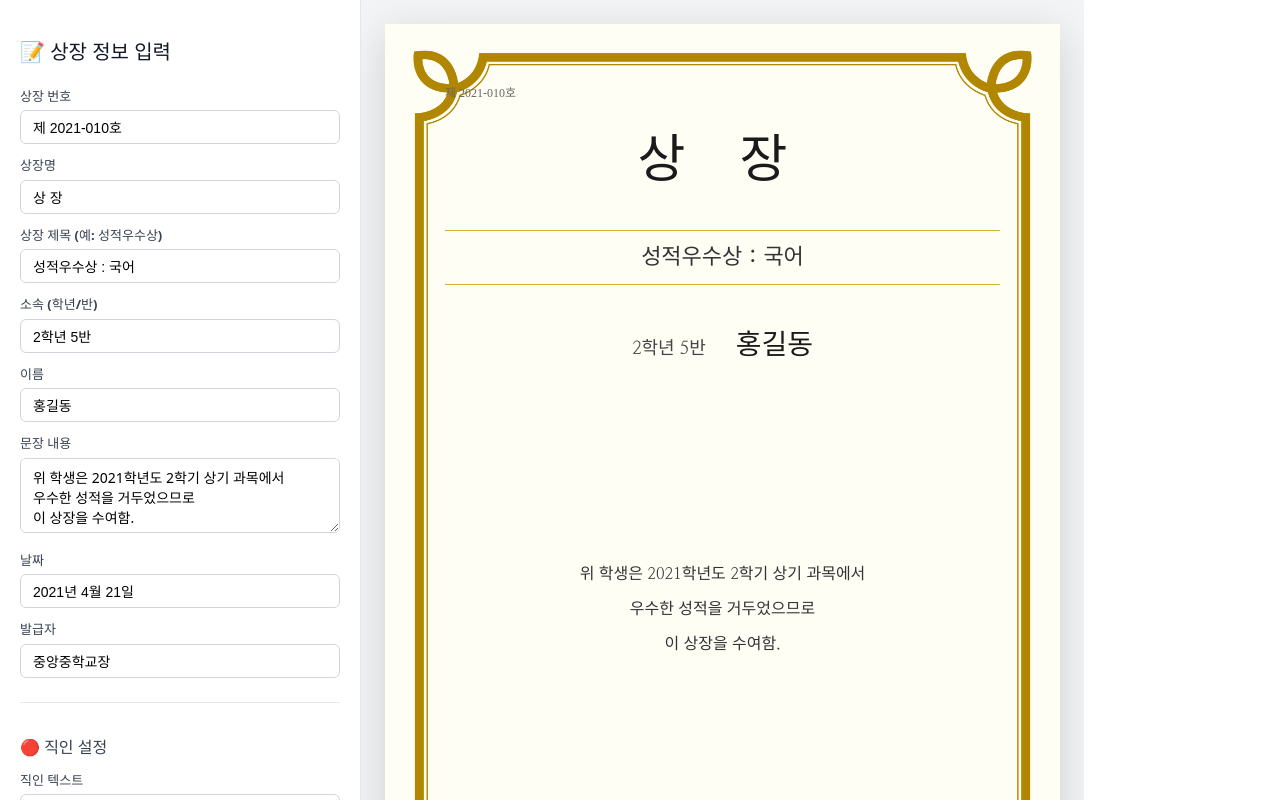
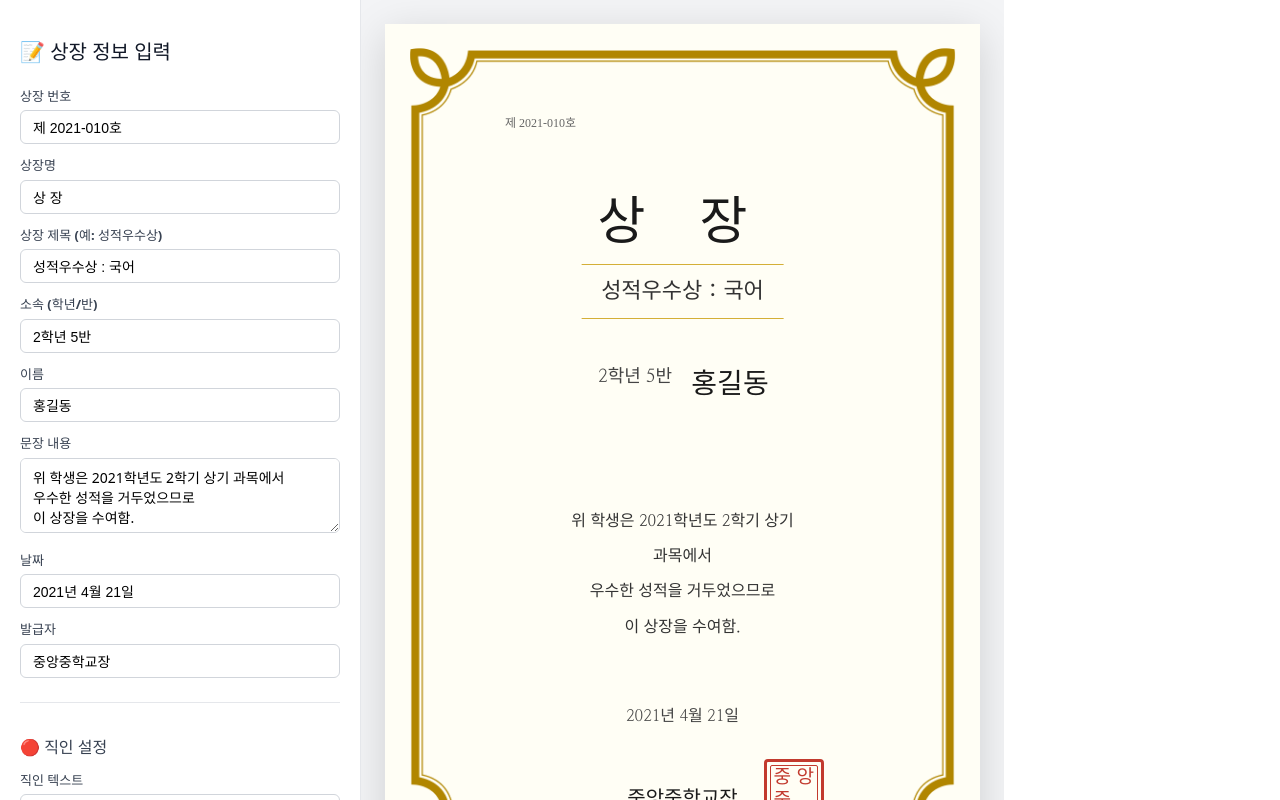
Before and after one commit to juajang/react-ai-experiment, a React (Vite) app: page /edit in a window 1280 px wide. Shown: the top 800 px of the page. Built offline with nearby package versions, Linux system fonts and the light colour scheme; a web font is replaced by a local one.

Commit message:
feat: 글자 위치와 크기 조절 가능하도록 추가

```diff
--- a/src/components/CertificatePreview.tsx
+++ b/src/components/CertificatePreview.tsx
@@ -1,17 +1,22 @@
 import { forwardRef } from 'react';
 import BorderFrame from './BorderFrame';
 import Stamp from './Stamp';
-import type { CertificateFormData, StampConfig, BorderStyle } from '../types/certificate';
+import DraggableText from './DraggableText';
+import type { CertificateFormData, StampConfig, BorderStyle, TextLayoutConfig, TextElementConfig } from '../types/certificate';
 
 interface CertificatePreviewProps {
   form: CertificateFormData;
   onStampChange: (stamp: StampConfig) => void;
   onBorderStyleChange: (style: BorderStyle) => void;
+  onTextLayoutChange: (field: keyof TextLayoutConfig, config: TextElementConfig) => void;
   isEditable?: boolean;
 }
 
 const CertificatePreview = forwardRef<HTMLDivElement, CertificatePreviewProps>(
-  ({ form, onStampChange, onBorderStyleChange, isEditable = true }, ref) => {
+  ({ form, onStampChange, onBorderStyleChange, onTextLayoutChange, isEditable = true }, ref) => {
+
+  const fontFamily = '"Noto Serif KR", "Nanum Myeongjo", "Batang", serif';
+
   return (
     <div
       ref={ref}
@@ -21,7 +26,6 @@ const CertificatePreview = forwardRef<HTMLDivElement, CertificatePreviewProps>(
         backgroundColor: '#fffef5',
         position: 'relative',
         boxShadow: '0 10px 40px rgba(0,0,0,0.15)',
-        padding: '40px',
         overflow: 'hidden'
       }}
     >
@@ -31,45 +35,184 @@ const CertificatePreview = forwardRef<HTMLDivElement, CertificatePreviewProps>(
         isEditable={isEditable}
       />
 
+      {/* 텍스트 요소들을 배치할 영역 */}
       <div style={{
-        position: 'relative',
-        height: '100%',
-        display: 'flex',
-        flexDirection: 'column',
-        padding: '20px',
-        zIndex: 10,
-        pointerEvents: 'none'
+        position: 'absolute',
+        inset: '60px',
+        zIndex: 10
       }}>
 
-        <div style={{ textAlign: 'left', fontSize: '12px', color: '#666', fontFamily: 'serif', marginBottom: '20px' }}>
+        {/* 상장번호 */}
+        <DraggableText
+          config={form.textLayout.number}
+          onChange={(config) => onTextLayoutChange('number', config)}
+          isEditable={isEditable}
+          defaultFontSize={12}
+          minFontSize={8}
+          maxFontSize={20}
+          style={{
+            color: '#666',
+            fontFamily: 'serif',
+            left: `${60 + form.textLayout.number.x}px`,
+            top: `${30 + form.textLayout.number.y}px`,
+            transform: 'none'
+          }}
+        >
           {form.number}
-        </div>
+        </DraggableText>
 
-        <div style={{ textAlign: 'center', fontSize: '52px', fontWeight: '700', color: '#1a1a1a', fontFamily: '"Noto Serif KR", "Nanum Myeongjo", "Batang", serif', letterSpacing: '20px', marginBottom: '30px' }}>
+        {/* 상장 제목 */}
+        <DraggableText
+          config={form.textLayout.title}
+          onChange={(config) => onTextLayoutChange('title', config)}
+          isEditable={isEditable}
+          defaultFontSize={52}
+          minFontSize={30}
+          maxFontSize={80}
+          style={{
+            fontWeight: '700',
+            color: '#1a1a1a',
+            fontFamily,
+            letterSpacing: '20px',
+            left: `calc(50% + ${form.textLayout.title.x}px)`,
+            top: `${100 + form.textLayout.title.y}px`,
+            transform: 'translateX(-50%)'
+          }}
+        >
           {form.title}
-        </div>
+        </DraggableText>
 
-        <div style={{ textAlign: 'center', fontSize: '22px', fontWeight: '600', color: '#333', fontFamily: '"Noto Serif KR", "Nanum Myeongjo", "Batang", serif', marginBottom: '40px', borderBottom: '1px solid #d4af37', borderTop: '1px solid #d4af37', padding: '10px 0' }}>
+        {/* 상 종류 */}
+        <DraggableText
+          config={form.textLayout.awardTitle}
+          onChange={(config) => onTextLayoutChange('awardTitle', config)}
+          isEditable={isEditable}
+          defaultFontSize={22}
+          minFontSize={14}
+          maxFontSize={36}
+          style={{
+            fontWeight: '600',
+            color: '#333',
+            fontFamily,
+            borderBottom: '1px solid #d4af37',
+            borderTop: '1px solid #d4af37',
+            padding: '10px 20px',
+            left: `calc(50% + ${form.textLayout.awardTitle.x}px)`,
+            top: `${180 + form.textLayout.awardTitle.y}px`,
+            transform: 'translateX(-50%)'
+          }}
+        >
           {form.awardTitle}
-        </div>
+        </DraggableText>
 
-        <div style={{ display: 'flex', justifyContent: 'center', alignItems: 'baseline', gap: '30px', marginBottom: '50px', fontFamily: '"Noto Serif KR", "Nanum Myeongjo", "Batang", serif' }}>
-          <span style={{ fontSize: '18px', color: '#444' }}>{form.grade}</span>
-          <span style={{ fontSize: '28px', fontWeight: '700', color: '#1a1a1a' }}>{form.name}</span>
-        </div>
+        {/* 학년/반 */}
+        <DraggableText
+          config={form.textLayout.grade}
+          onChange={(config) => onTextLayoutChange('grade', config)}
+          isEditable={isEditable}
+          defaultFontSize={18}
+          minFontSize={12}
+          maxFontSize={30}
+          style={{
+            color: '#444',
+            fontFamily,
+            left: `calc(40% + ${form.textLayout.grade.x}px)`,
+            top: `${280 + form.textLayout.grade.y}px`,
+            transform: 'translateX(-50%)'
+          }}
+        >
+          {form.grade}
+        </DraggableText>
 
-        <div style={{ flex: 1, display: 'flex', alignItems: 'center', justifyContent: 'center' }}>
-          <p style={{ fontSize: '16px', lineHeight: '2.2', color: '#333', fontFamily: '"Noto Serif KR", "Nanum Myeongjo", "Batang", serif', textAlign: 'center', whiteSpace: 'pre-line', maxWidth: '400px' }}>
-            {form.content}
-          </p>
-        </div>
+        {/* 이름 */}
+        <DraggableText
+          config={form.textLayout.name}
+          onChange={(config) => onTextLayoutChange('name', config)}
+          isEditable={isEditable}
+          defaultFontSize={28}
+          minFontSize={18}
+          maxFontSize={50}
+          style={{
+            fontWeight: '700',
+            color: '#1a1a1a',
+            fontFamily,
+            left: `calc(60% + ${form.textLayout.name.x}px)`,
+            top: `${280 + form.textLayout.name.y}px`,
+            transform: 'translateX(-50%)'
+          }}
+        >
+          {form.name}
+        </DraggableText>
 
-        <div style={{ textAlign: 'center', fontSize: '16px', color: '#444', fontFamily: '"Noto Serif KR", "Nanum Myeongjo", "Batang", serif', marginBottom: '40px' }}>
+        {/* 내용 */}
+        <DraggableText
+          config={form.textLayout.content}
+          onChange={(config) => onTextLayoutChange('content', config)}
+          isEditable={isEditable}
+          defaultFontSize={16}
+          minFontSize={12}
+          maxFontSize={28}
+          style={{
+            color: '#333',
+            fontFamily,
+            textAlign: 'center',
+            whiteSpace: 'pre-line',
+            lineHeight: '2.2',
+            maxWidth: '400px',
+            left: `calc(50% + ${form.textLayout.content.x}px)`,
+            top: `${420 + form.textLayout.content.y}px`,
+            transform: 'translateX(-50%)'
+          }}
+        >
+          {form.content}
+        </DraggableText>
+
+        {/* 날짜 */}
+        <DraggableText
+          config={form.textLayout.date}
+          onChange={(config) => onTextLayoutChange('date', config)}
+          isEditable={isEditable}
+          defaultFontSize={16}
+          minFontSize={12}
+          maxFontSize={24}
+          style={{
+            color: '#444',
+            fontFamily,
+            left: `calc(50% + ${form.textLayout.date.x}px)`,
+            top: `${620 + form.textLayout.date.y}px`,
+            transform: 'translateX(-50%)'
+          }}
+        >
           {form.date}
-        </div>
+        </DraggableText>
 
-        <div style={{ textAlign: 'center', fontSize: '20px', fontWeight: '600', color: '#1a1a1a', fontFamily: '"Noto Serif KR", "Nanum Myeongjo", "Batang", serif', position: 'relative', height: '60px', pointerEvents: 'auto' }}>
-          <span>{form.issuer}</span>
+        {/* 발급자 */}
+        <DraggableText
+          config={form.textLayout.issuer}
+          onChange={(config) => onTextLayoutChange('issuer', config)}
+          isEditable={isEditable}
+          defaultFontSize={20}
+          minFontSize={14}
+          maxFontSize={32}
+          style={{
+            fontWeight: '600',
+            color: '#1a1a1a',
+            fontFamily,
+            left: `calc(50% + ${form.textLayout.issuer.x}px)`,
+            top: `${700 + form.textLayout.issuer.y}px`,
+            transform: 'translateX(-50%)'
+          }}
+        >
+          {form.issuer}
+        </DraggableText>
+
+        {/* 직인 */}
+        <div style={{
+          position: 'absolute',
+          left: `calc(65% + ${form.textLayout.issuer.x}px)`,
+          top: `${680 + form.textLayout.issuer.y}px`,
+          pointerEvents: 'auto'
+        }}>
           <Stamp stamp={form.stamp} onStampChange={onStampChange} isEditable={isEditable} />
         </div>
       </div>
--- /dev/null
+++ b/src/components/DraggableText.tsx
@@ -0,0 +1,167 @@
+import React, { useState, useRef, useEffect } from 'react';
+import type { TextElementConfig } from '../types/certificate';
+
+interface DraggableTextProps {
+  config: TextElementConfig;
+  onChange: (config: TextElementConfig) => void;
+  isEditable?: boolean;
+  children: React.ReactNode;
+  defaultFontSize: number;
+  minFontSize?: number;
+  maxFontSize?: number;
+  style?: React.CSSProperties;
+}
+
+const DraggableText: React.FC<DraggableTextProps> = ({
+  config,
+  onChange,
+  isEditable = true,
+  children,
+  defaultFontSize,
+  minFontSize = 10,
+  maxFontSize = 80,
+  style = {}
+}) => {
+  const [isSelected, setIsSelected] = useState(false);
+  const [isDragging, setIsDragging] = useState(false);
+  const [isResizing, setIsResizing] = useState(false);
+  const elementRef = useRef<HTMLDivElement>(null);
+  const dragStartPos = useRef({ x: 0, y: 0 });
+  const initialConfig = useRef({ x: 0, y: 0, fontSize: 0 });
+
+  useEffect(() => {
+    const handleClickOutside = (e: MouseEvent) => {
+      if (elementRef.current && !elementRef.current.contains(e.target as Node)) {
+        setIsSelected(false);
+      }
+    };
+
+    const handleMouseMove = (e: MouseEvent) => {
+      if (isDragging) {
+        const deltaX = e.clientX - dragStartPos.current.x;
+        const deltaY = e.clientY - dragStartPos.current.y;
+        onChange({
+          ...config,
+          x: initialConfig.current.x + deltaX,
+          y: initialConfig.current.y + deltaY
+        });
+      } else if (isResizing) {
+        const deltaY = e.clientY - dragStartPos.current.y;
+        const newFontSize = Math.max(minFontSize, Math.min(maxFontSize, initialConfig.current.fontSize - deltaY * 0.5));
+        onChange({
+          ...config,
+          fontSize: Math.round(newFontSize)
+        });
+      }
+    };
+
+    const handleMouseUp = () => {
+      setIsDragging(false);
+      setIsResizing(false);
+    };
+
+    document.addEventListener('mousedown', handleClickOutside);
+    document.addEventListener('mousemove', handleMouseMove);
+    document.addEventListener('mouseup', handleMouseUp);
+
+    return () => {
+      document.removeEventListener('mousedown', handleClickOutside);
+      document.removeEventListener('mousemove', handleMouseMove);
+      document.removeEventListener('mouseup', handleMouseUp);
+    };
+  }, [isDragging, isResizing, config, onChange, minFontSize, maxFontSize]);
+
+  const handleClick = (e: React.MouseEvent) => {
+    e.stopPropagation();
+    if (isEditable) {
+      setIsSelected(true);
+    }
+  };
+
+  const handleDragStart = (e: React.MouseEvent) => {
+    e.stopPropagation();
+    e.preventDefault();
+    setIsDragging(true);
+    dragStartPos.current = { x: e.clientX, y: e.clientY };
+    initialConfig.current = { x: config.x, y: config.y, fontSize: config.fontSize };
+  };
+
+  const handleResizeStart = (e: React.MouseEvent) => {
+    e.stopPropagation();
+    e.preventDefault();
+    setIsResizing(true);
+    dragStartPos.current = { x: e.clientX, y: e.clientY };
+    initialConfig.current = { x: config.x, y: config.y, fontSize: config.fontSize };
+  };
+
+  const currentFontSize = config.fontSize || defaultFontSize;
+
+  const handleStyle: React.CSSProperties = {
+    position: 'absolute',
+    width: '8px',
+    height: '8px',
+    backgroundColor: '#fff',
+    border: '1.5px solid #0d99ff',
+    borderRadius: '2px',
+    zIndex: 100
+  };
+
+  return (
+    <div
+      ref={elementRef}
+      onClick={handleClick}
+      onMouseDown={isSelected ? handleDragStart : undefined}
+      style={{
+        position: 'absolute',
+        left: `calc(50% + ${config.x}px)`,
+        top: `calc(50% + ${config.y}px)`,
+        transform: 'translate(-50%, -50%)',
+        cursor: isEditable ? (isSelected ? 'move' : 'pointer') : 'default',
+        userSelect: 'none',
+        pointerEvents: 'auto',
+        ...style,
+        fontSize: `${currentFontSize}px`
+      }}
+    >
+      {/* 선택 테두리 */}
+      {isSelected && isEditable && (
+        <div
+          style={{
+            position: 'absolute',
+            top: '-6px',
+            left: '-6px',
+            right: '-6px',
+            bottom: '-6px',
+            border: '1.5px solid #0d99ff',
+            borderRadius: '3px',
+            pointerEvents: 'none',
+            zIndex: 99
+          }}
+        />
+      )}
+
+      {/* 콘텐츠 */}
+      {children}
+
+      {/* 리사이즈 핸들 */}
+      {isSelected && isEditable && (
+        <>
+          <div
+            onMouseDown={handleResizeStart}
+            style={{
+              ...handleStyle,
+              right: '-5px',
+              bottom: '-5px',
+              cursor: 'nwse-resize'
+            }}
+          />
+          <div style={{ ...handleStyle, right: '-5px', top: '-5px', pointerEvents: 'none' }} />
+          <div style={{ ...handleStyle, left: '-5px', bottom: '-5px', pointerEvents: 'none' }} />
+          <div style={{ ...handleStyle, left: '-5px', top: '-5px', pointerEvents: 'none' }} />
+        </>
+      )}
+    </div>
+  );
+};
+
+export default DraggableText;
--- a/src/components/index.ts
+++ b/src/components/index.ts
@@ -4,3 +4,4 @@ export { default as CertificateForm } from './CertificateForm';
 export { default as CertificatePreview } from './CertificatePreview';
 export { default as Stamp } from './Stamp';
 export { default as BorderFrame } from './BorderFrame';
+export { default as DraggableText } from './DraggableText';
--- a/src/pages/EditPage.tsx
+++ b/src/pages/EditPage.tsx
@@ -1,7 +1,19 @@
 import { useState, useRef } from 'react';
 import { CertificateForm, CertificatePreview } from '../components';
 import { MainLayout, PreviewContainer } from '../layout';
-import type { CertificateFormData, CertificateField, StampConfig, BorderStyle } from '../types/certificate';
+import type { CertificateFormData, CertificateField, StampConfig, BorderStyle, TextLayoutConfig, TextElementConfig } from '../types/certificate';
+
+// 기본 텍스트 레이아웃 설정
+const defaultTextLayout: TextLayoutConfig = {
+  number: { x: 0, y: 0, fontSize: 12 },
+  title: { x: 0, y: 0, fontSize: 52 },
+  awardTitle: { x: 0, y: 0, fontSize: 22 },
+  grade: { x: 0, y: 0, fontSize: 18 },
+  name: { x: 0, y: 0, fontSize: 28 },
+  content: { x: 0, y: 0, fontSize: 16 },
+  date: { x: 0, y: 0, fontSize: 16 },
+  issuer: { x: 0, y: 0, fontSize: 20 }
+};
 
 const EditPage = () => {
   const [form, setForm] = useState<CertificateFormData>({
@@ -19,7 +31,8 @@ const EditPage = () => {
       x: 10,
       y: -5
     },
-    borderStyle: 'border1'
+    borderStyle: 'border1',
+    textLayout: defaultTextLayout
   });
 
   const certRef = useRef<HTMLDivElement>(null);
@@ -35,6 +48,16 @@ const EditPage = () => {
 
   const handleBorderStyleChange = (borderStyle: BorderStyle) => {
     setForm(prev => ({ ...prev, borderStyle }));
+  };
+
+  const handleTextLayoutChange = (field: keyof TextLayoutConfig, config: TextElementConfig) => {
+    setForm(prev => ({
+      ...prev,
+      textLayout: {
+        ...prev.textLayout,
+        [field]: config
+      }
+    }));
   };
 
   const downloadPNG = async () => {
@@ -75,6 +98,7 @@ const EditPage = () => {
           form={form}
           onStampChange={handleStampChange}
           onBorderStyleChange={handleBorderStyleChange}
+          onTextLayoutChange={handleTextLayoutChange}
         />
       </PreviewContainer>
     </MainLayout>
```
Also changed, not shown: src/types/certificate.ts (+20 -1 lines).
